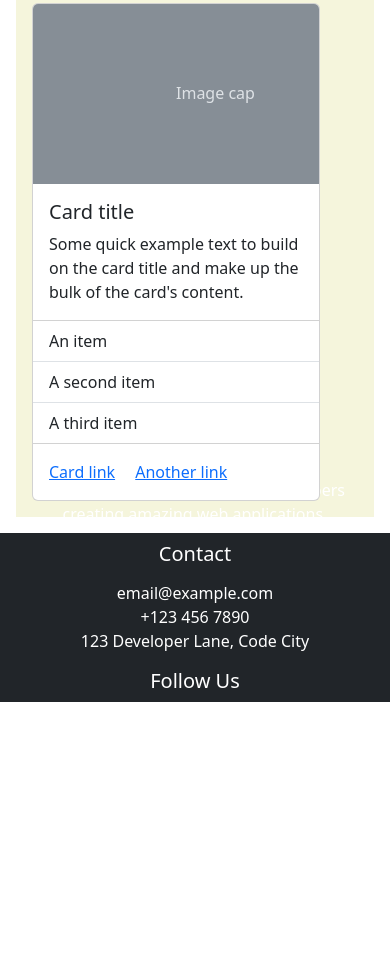
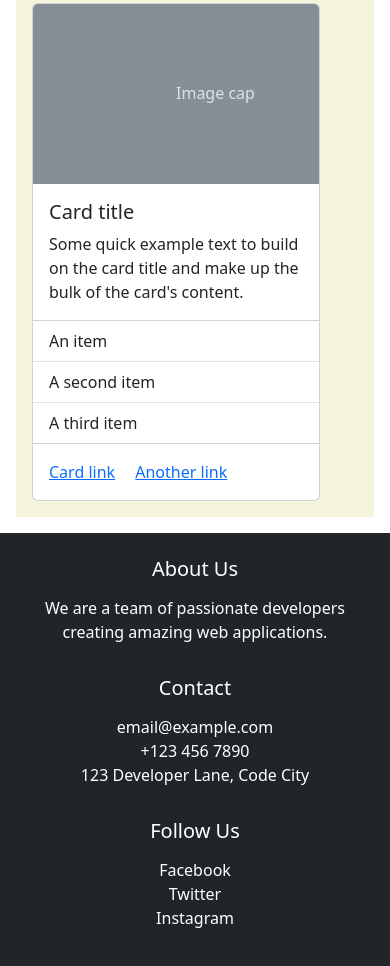
Before and after one commit to Vinni99/layout-1, a plain HTML site: page index.html in a window 390 px wide. Shown: the part 1257-2223 px from the top of the page. Before the commit the page ends 2053 px from the top, so only its background shows below. Drawn offline with nearby package versions, Linux system fonts and the light colour scheme.

Commit message:
fixed some issues inside the style

```diff
--- a/style.css
+++ b/style.css
@@ -71,6 +71,8 @@ footer {
   color: white;
   padding: 1em;
   text-align: center;
+  margin-top: auto; /* Ensures footer stays at the bottom */
+  height: auto;
 }
 
 footer h5 {
@@ -86,7 +88,7 @@ footer a:hover {
   text-decoration: underline;
 }
 
-@media (max-width: 768px) {
+@media (max-width: 430px) {
   #main {
     flex-direction: column;
   }
@@ -94,4 +96,20 @@ footer a:hover {
   #main > aside {
     flex: 1;
   }
+
+  /* Footer responsive adjustments */
+  footer .container .row {
+    display: flex;
+    flex-direction: column;
+    align-items: center;
+  }
+
+  footer .container .row > div {
+    margin-bottom: 1em;
+    text-align: center;
+  }
+
+  footer .container .row > div:last-child {
+    margin-bottom: 0;
+  }
 }
```
